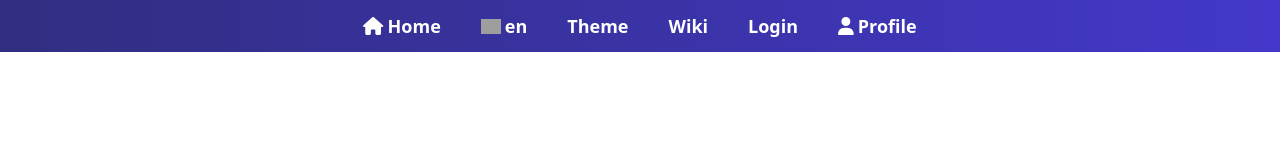
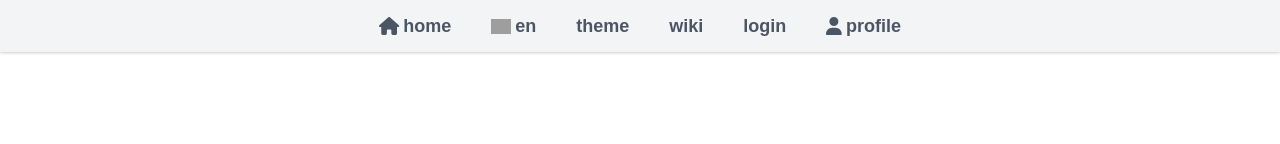
Before and after one commit to santiagomanso/oblivion, a Next.js app: page / in a window 1280 px wide. Shown: the top 144 px of the page. Built offline with nearby package versions, Linux system fonts and the light colour scheme; grey boxes are pictures that could not be loaded.

Commit message:
🎨 reworked style/font

```diff
--- a/src/components/Navbar.tsx
+++ b/src/components/Navbar.tsx
@@ -7,7 +7,7 @@ import { IconProp } from '@fortawesome/fontawesome-svg-core'
 const Navbar = () => {
   return (
     <nav>
-      <ul className='flex gap-10 justify-center text-lg font-bold text-white bg-gradient-to-r from-indigo-900 to-indigo-700 py-3 items-center'>
+      <ul className='flex gap-10 justify-center text-lg font-bold text-gray-600 lowercase bg-gray-100 shadow shadow-neutral-300 py-3 items-center font-play'>
         {navData.map((item) => {
           if (item.id === 2) {
             return <LanguageSwitcher key={item.id} />
```
